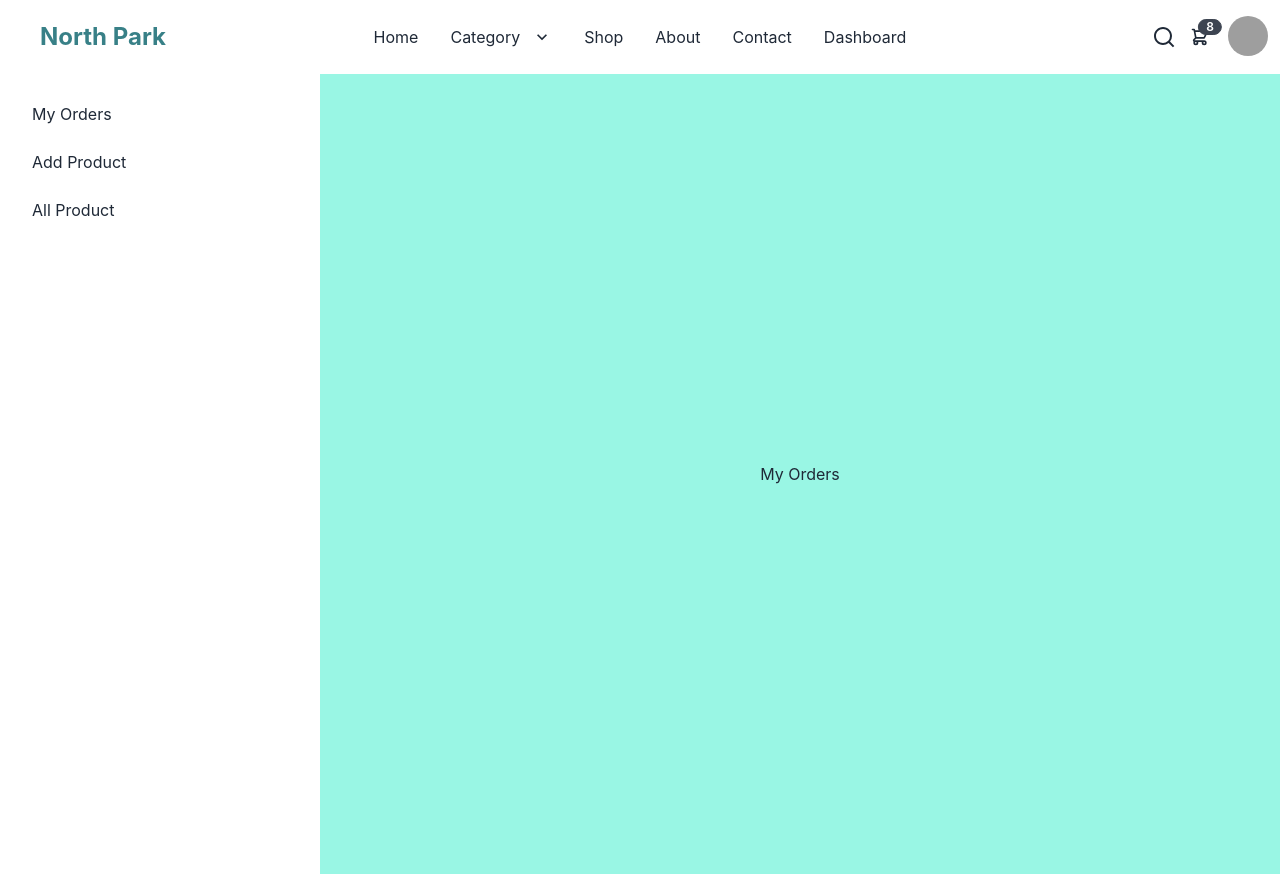
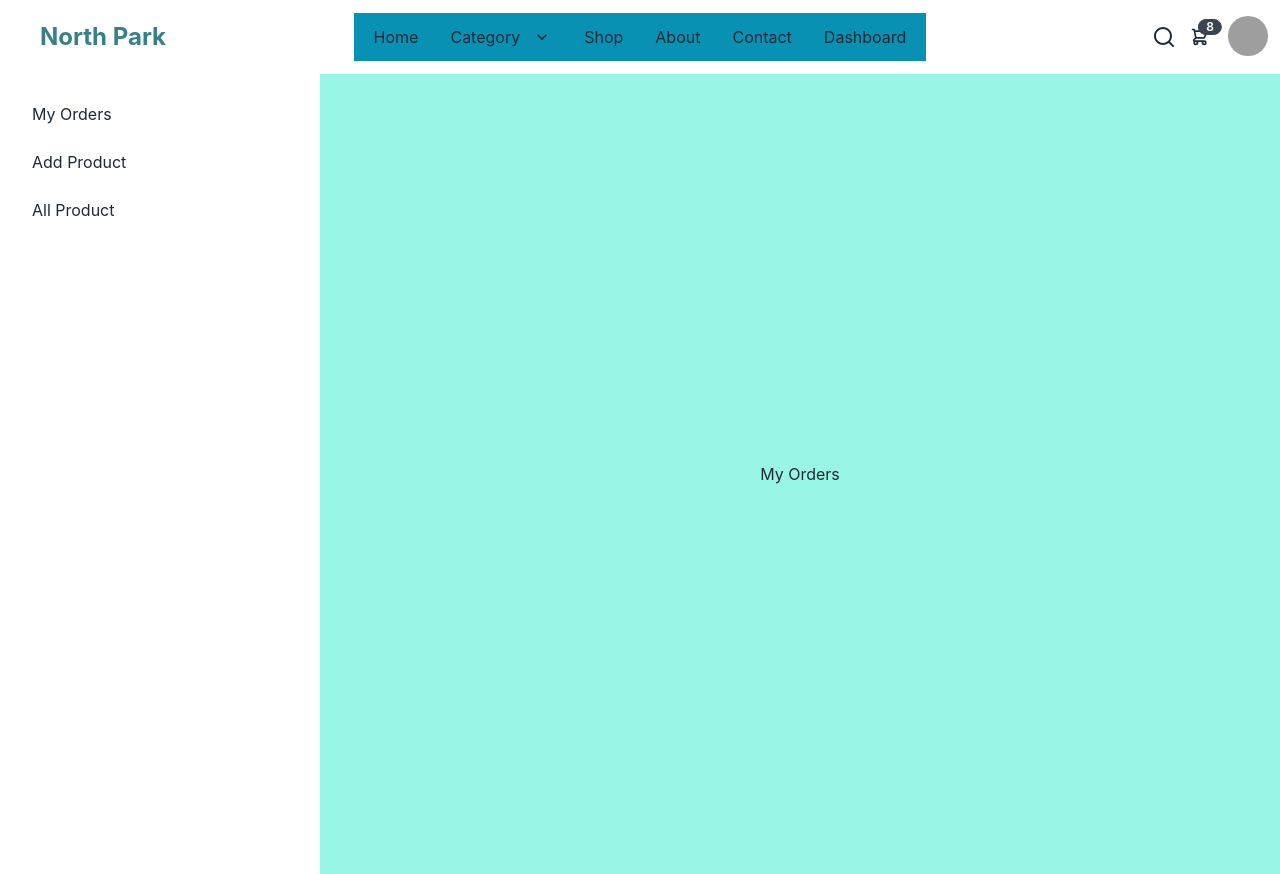
Before and after one commit to Md-JahidHasan/North-Park--Complete-MERN-E-Commerce-Website, a React (Create React App) app: page /dashboard in a window 1280 px wide. Built offline with nearby package versions, Linux system fonts and the light colour scheme; no server answers; grey boxes are pictures that could not be loaded.

Commit message:
Navbar Designing

```diff
--- a/src/components/navbar/Navbar.js
+++ b/src/components/navbar/Navbar.js
@@ -44,7 +44,7 @@
                 <h1 className=" normal-case text-2xl lg:ml-8 text-[#388087] font-bold">North Park</h1>
             </div>
             <div className="navbar-center hidden lg:flex">
-                <ul className="menu menu-horizontal px-1">
+                <ul className="menu menu-horizontal px-1 bg-cyan-600">
                     <li><Link to='/'>Home</Link></li>
                     <li tabIndex={0}>
                         <a>
```
